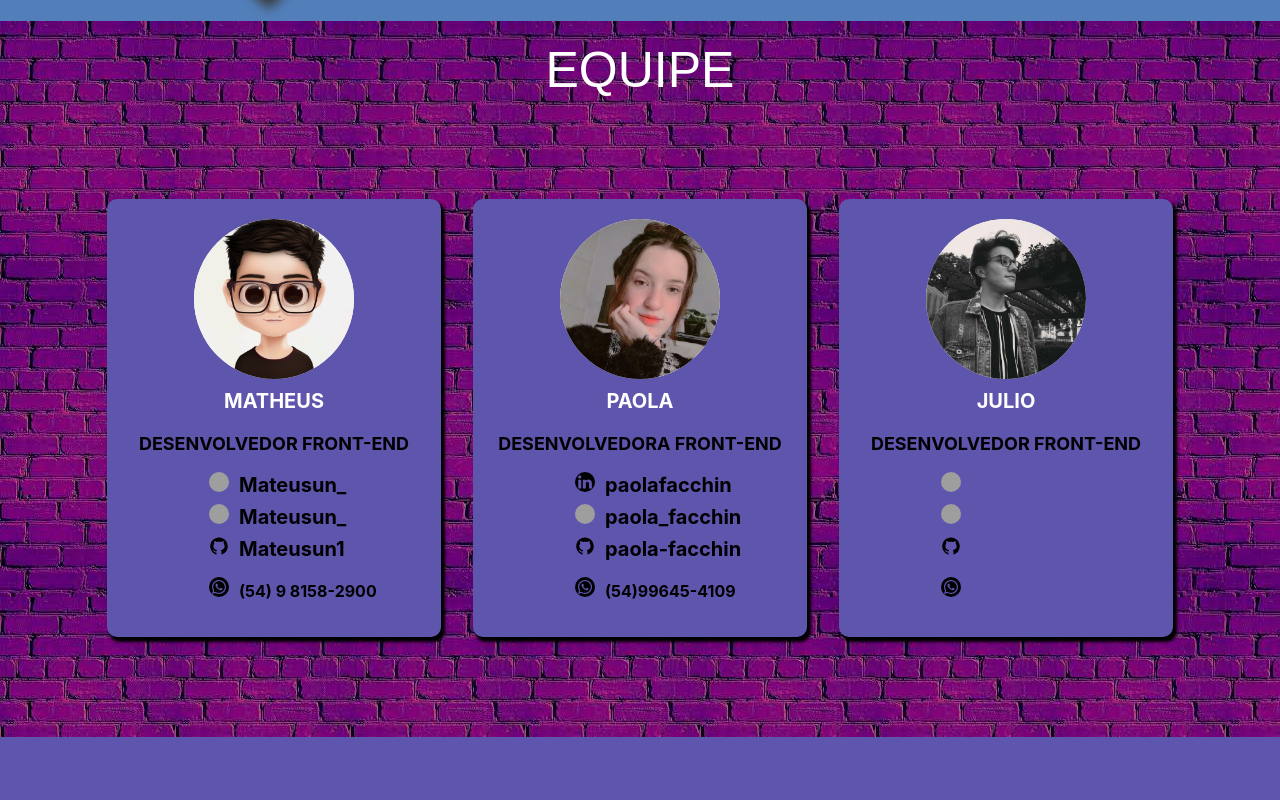
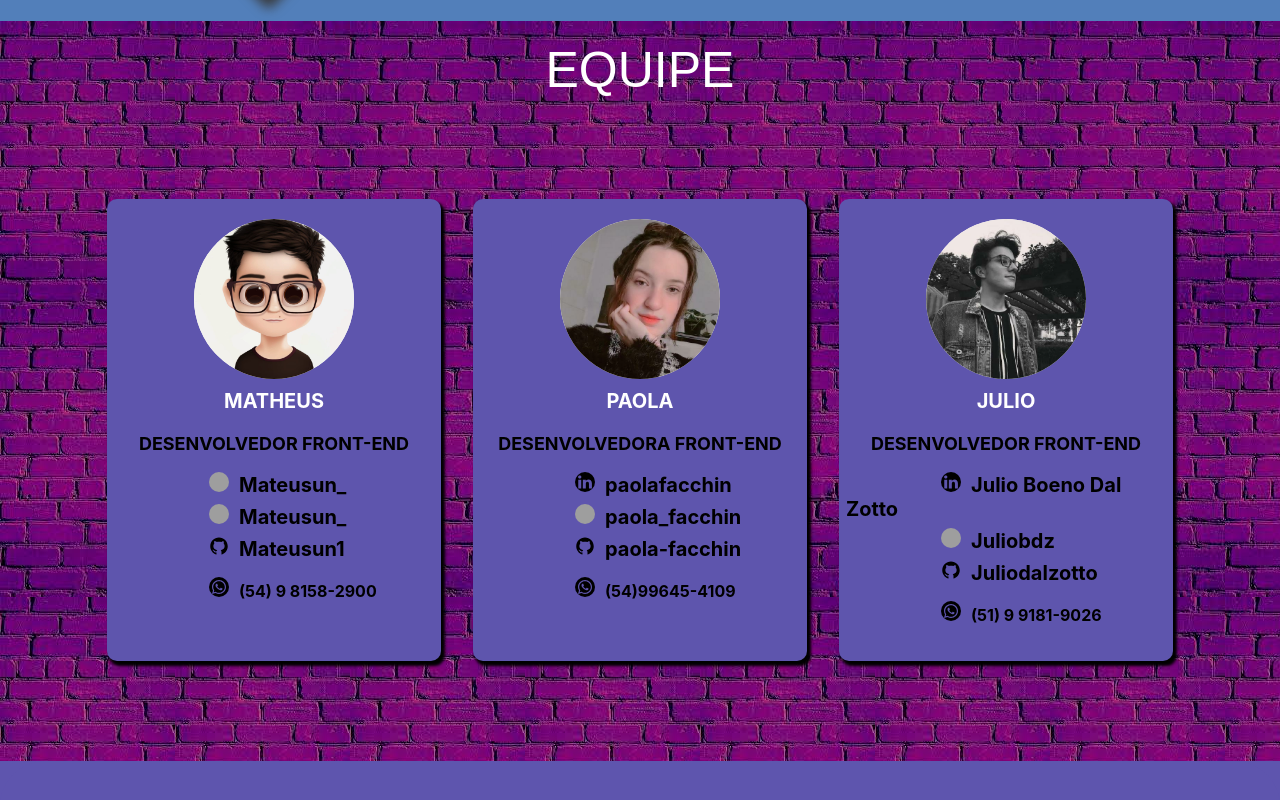
Before and after one commit to Mateusun1/ProjetoteuFuturoReact, a React (Create React App) app in the folder projeto/: page / in a window 1280 px wide. Shown: the part 412-1212 px from the top of the page. Built offline with nearby package versions, Linux system fonts and the light colour scheme; grey boxes are pictures that could not be loaded.

Commit message:
Página em seu estado final

```diff
--- a/projeto/src/componentes/Membros/Membros.jsx
+++ b/projeto/src/componentes/Membros/Membros.jsx
@@ -43,10 +43,10 @@ class Membros extends Component{
                             </div>
                                 <p class="Nome">Julio</p>
                                 <p className="Profissao">Desenvolvedor Front-end</p>
-                                <p className="Usuario"><img className="Icons" src={TT} alt="Icon do Twitter"/></p>
-                                <p className="Usuario"><img className="Icons" src={Insta} alt="Icon do Instagram"/></p>
-                                <p className="Usuario"><img className="Icons" src={Git} alt="Icon do Git"/></p>
-                                <p className="Numero"><img className="Icons" src={WPP} alt="Icon do Whatsapp"/></p>
+                                <p className="Usuario"><img className="Icons" src={LKD} alt="Icon do Twitter"/>Julio Boeno Dal Zotto</p>
+                                <p className="Usuario"><img className="Icons" src={Insta} alt="Icon do Instagram"/>Juliobdz</p>
+                                <p className="Usuario"><img className="Icons" src={Git} alt="Icon do Git"/>Juliodalzotto</p>
+                                <p className="Numero"><img className="Icons" src={WPP} alt="Icon do Whatsapp"/>(51) 9 9181-9026</p>
                         </div>
                     </div>
             </section>
```
